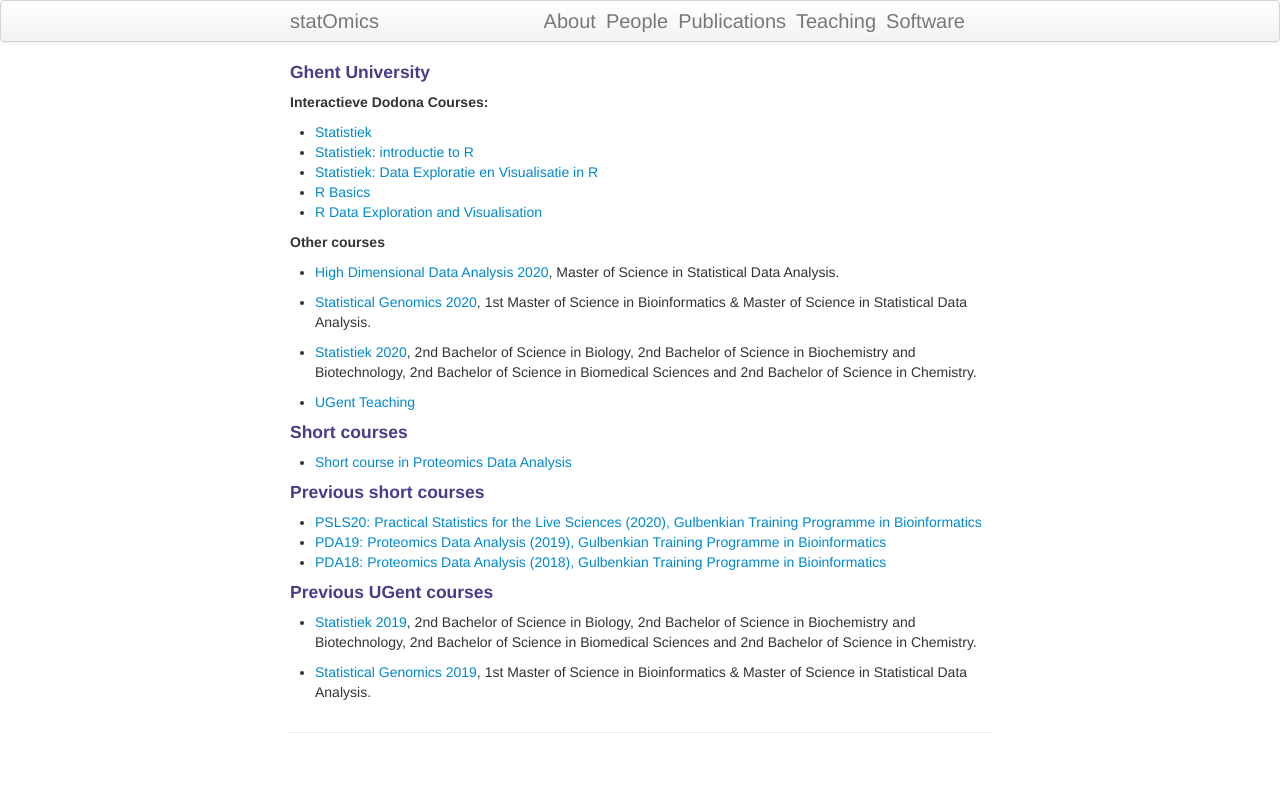
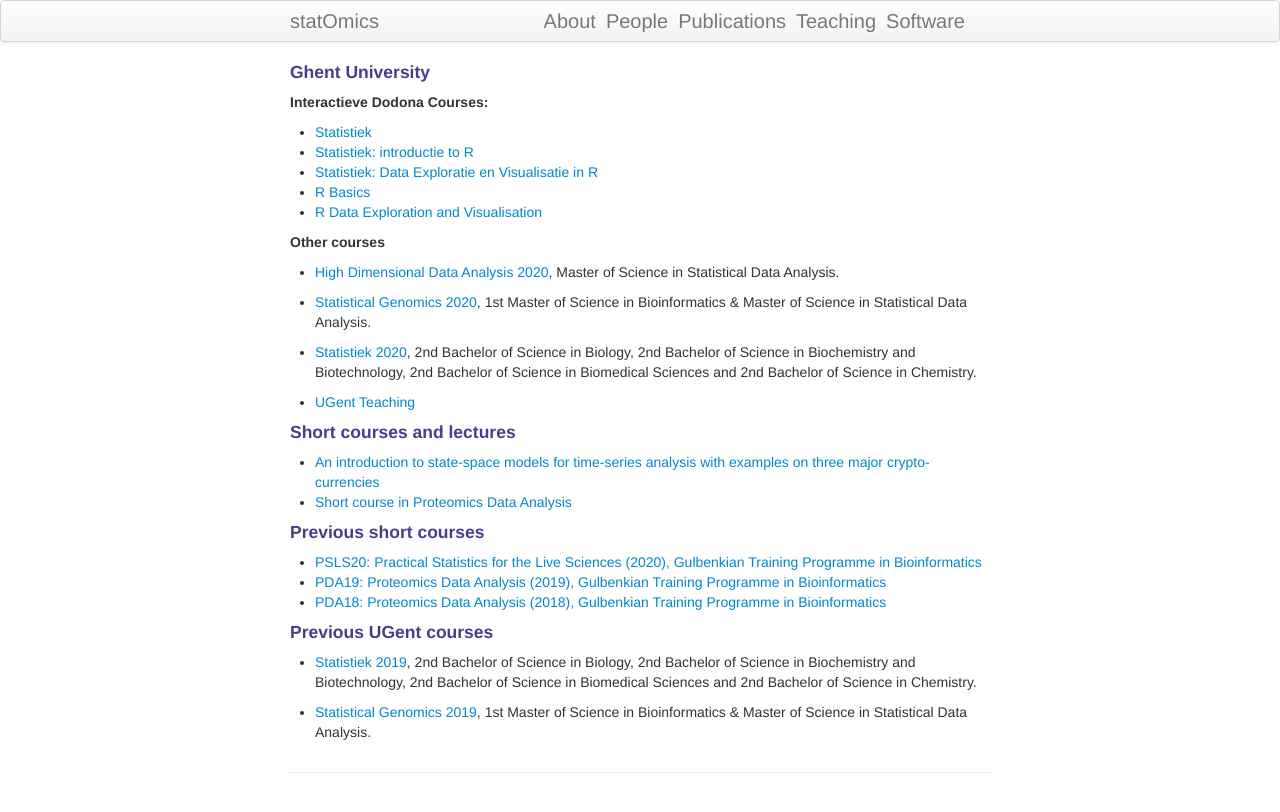
Before and after one commit to statOmics/statOmics.github.io, a Jekyll site: the page built from pages/teaching.md, in a window 1280 px wide. Shown: the top 812 px of the page. Built offline with Jekyll 4.4.1, drawn with Linux system fonts in a browser that asks for light colours.

Commit message:
add state space model lecture to teaching

```diff
--- a/pages/teaching.md
+++ b/pages/teaching.md
@@ -20,7 +20,9 @@
 
 - [UGent Teaching](https://telefoonboek.ugent.be/nl/people/801001441317)
 
-#### Short courses
+#### Short courses and lectures
+
+- [An introduction to state-space models for time-series analysis with examples on three major crypto-currencies](https://statomics.github.io/StateSpaceCrypto/)
 - [Short course in Proteomics Data Analysis](https://statomics.github.io/pda/)
 
 #### Previous short courses
```
